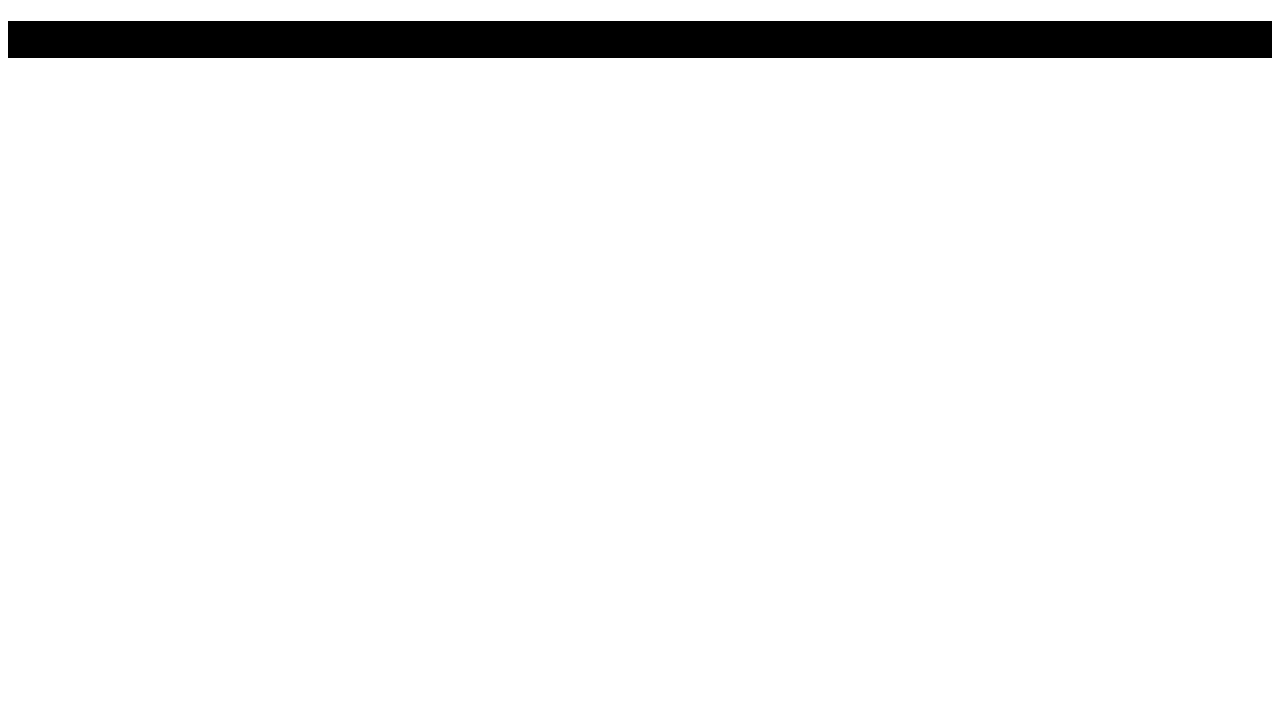
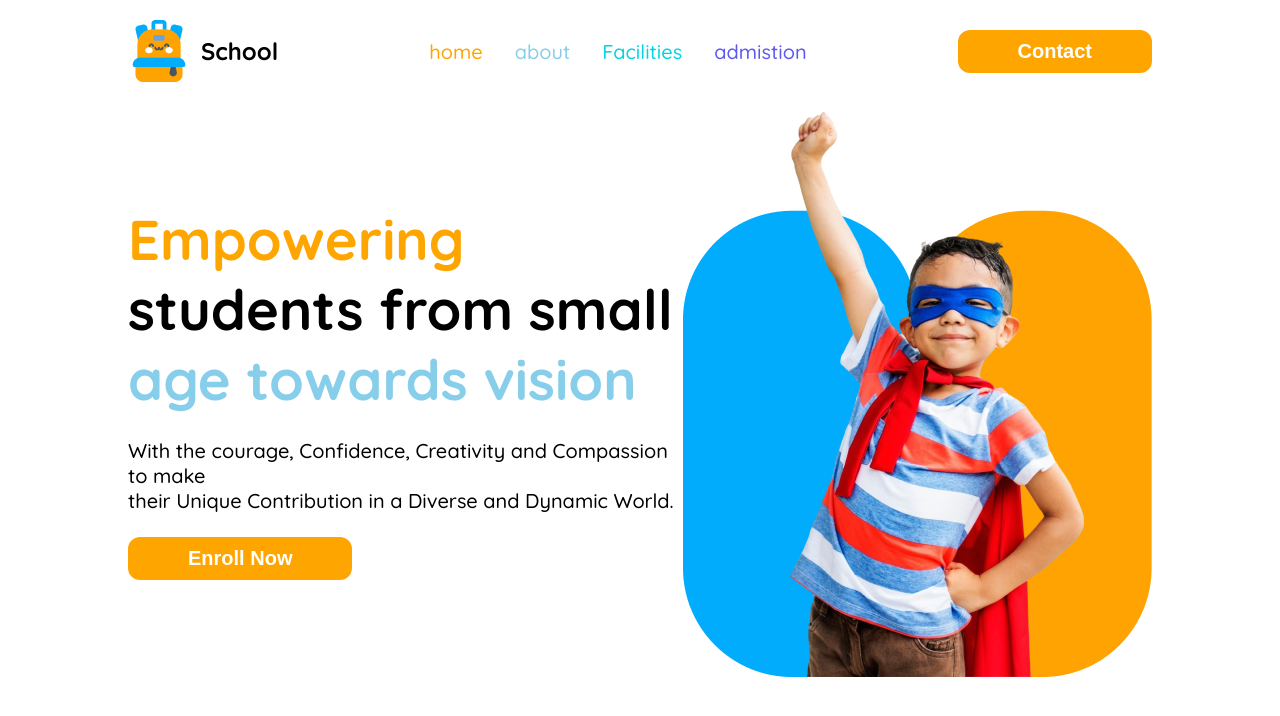
Before and after one commit to Shoeb-Akther/assinment-2-fist, a plain HTML site: page Assinment-2/index.html in a window 1280 px wide. Drawn offline with Linux system fonts and the light colour scheme.

Commit message:
Your commit is asinment

```diff
--- a/Assinment-2/index.html
+++ b/Assinment-2/index.html
@@ -4,10 +4,43 @@
     <meta charset="UTF-8">
     <meta name="viewport" content="width=device-width, initial-scale=1.0">
     <title>Document</title>
+    <link rel="preconnect" href="https://fonts.googleapis.com">
+    <link rel="preconnect" href="https://fonts.gstatic.com" crossorigin>
+    <link href="https://fonts.googleapis.com/css2?family=Quicksand:wght@300..700&display=swap" rel="stylesheet">
     <link rel="stylesheet" href="style.css">
 </head>
-<body>
-    <h1>shoeb</h1>
-    <img src="./assets/" alt="">
+<body class="quicksand-normal">
+    <section>
+        <div class="nav width">
+            <div class="navImg flex">
+                <img src="./img/logo.png" alt="">
+                <h2>School</h2>
+            </div>
+            <div>
+                <ul class="navMain flex">
+                    <li><a href=""><span style="color: orange;">home</span></a></li>
+                    <li><a href=""><span style="color: skyblue;">about</span></a></li>
+                    <li><a href=""><span style="color: #05D4DF;">Facilities</span></a></li>
+                    <li><a href=""><span style="color: #5D58EF;">admistion</span></a></li>
+                </ul>
+            </div>
+            <div>
+                <button class="btn">Contact</button>
+            </div>
+        </div>
+    </section>
+    <section>
+        <div class="bannner width flex">
+            <div class="bancontent">
+                <h1><span style="color: orange;">Empowering</span><br>students from small
+                <br><span style="color: skyblue;">age towards vision</span></h1>
+                <p>With the courage, Confidence, Creativity and Compassion to make <br> their Unique Contribution in a Diverse and Dynamic World.</p>
+                <button class="btn">Enroll Now</button>
+            </div>
+            <div class="banimg">
+                <img src="./img/hero-kids.png" alt="">
+            </div>
+        </div>
+    </section>
 </body>
 </html>
--- a/Assinment-2/style.CSS
+++ b/Assinment-2/style.CSS
@@ -1 +1,58 @@
-h1{background-color: black;}
+.quicksand-normal {
+    font-family: "Quicksand", serif;
+    font-optical-sizing: auto;
+    font-weight: 400;
+    font-style: normal;
+  }
+  *{margin: 0;padding: 0;}
+  .width{max-width: 80%;margin: auto;}
+.flex{display: flex;}
+.btn{
+    background-color: orange;
+    border-radius: 12px;
+    font-size: 20px;
+    font-weight: 600;
+    padding: 10px 60px;
+    border: none;
+    color: white;
+}
+
+
+.nav{
+    display: flex;
+    justify-content: space-between;
+    align-items: center;
+    margin: 20px auto;
+}
+.navImg{
+    align-items: center;
+    gap: 11px;
+}
+.navImg h2{
+    font-style: 32px;
+    font-weight: 700;
+}
+.navMain{
+    gap: 32px;
+}
+.navMain li{
+    list-style: none;
+}
+.navMain li a{
+    text-decoration: none;
+    font-size: 20px;
+    font-weight: 500;
+}
+.bancontent h1{
+    font-size: 56px;
+    font-weight: 700;
+}
+.bannner{
+    align-items: center;
+    justify-content: space-between;
+}
+.bannner p{
+    font-size: 20px;
+    font-weight: 500;
+    margin: 24px auto;
+}
```
